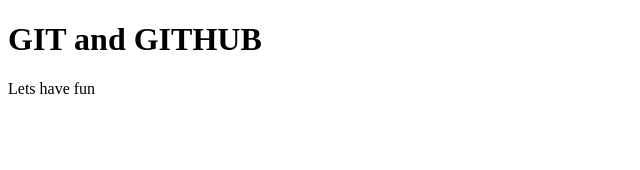
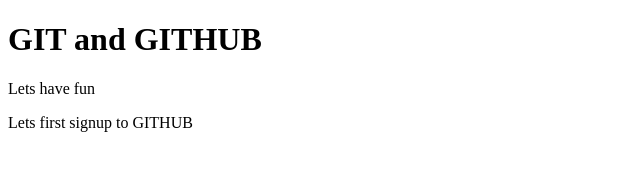
Before and after one commit to Qwadjou-dan/Trial, a plain HTML site: page index.html in a window 1280 px wide. Shown: the whole page, without its empty margins (0-640 px from the left). Drawn offline with Linux system fonts and the light colour scheme.

Commit message:
Version 3

```diff
--- a/index.html
+++ b/index.html
@@ -8,5 +8,6 @@
 <body>
  <h1>GIT and GITHUB</h1>
  <p>Lets have fun</p>
+ <p>Lets first signup to GITHUB</p>
 </body>
 </html>
```
